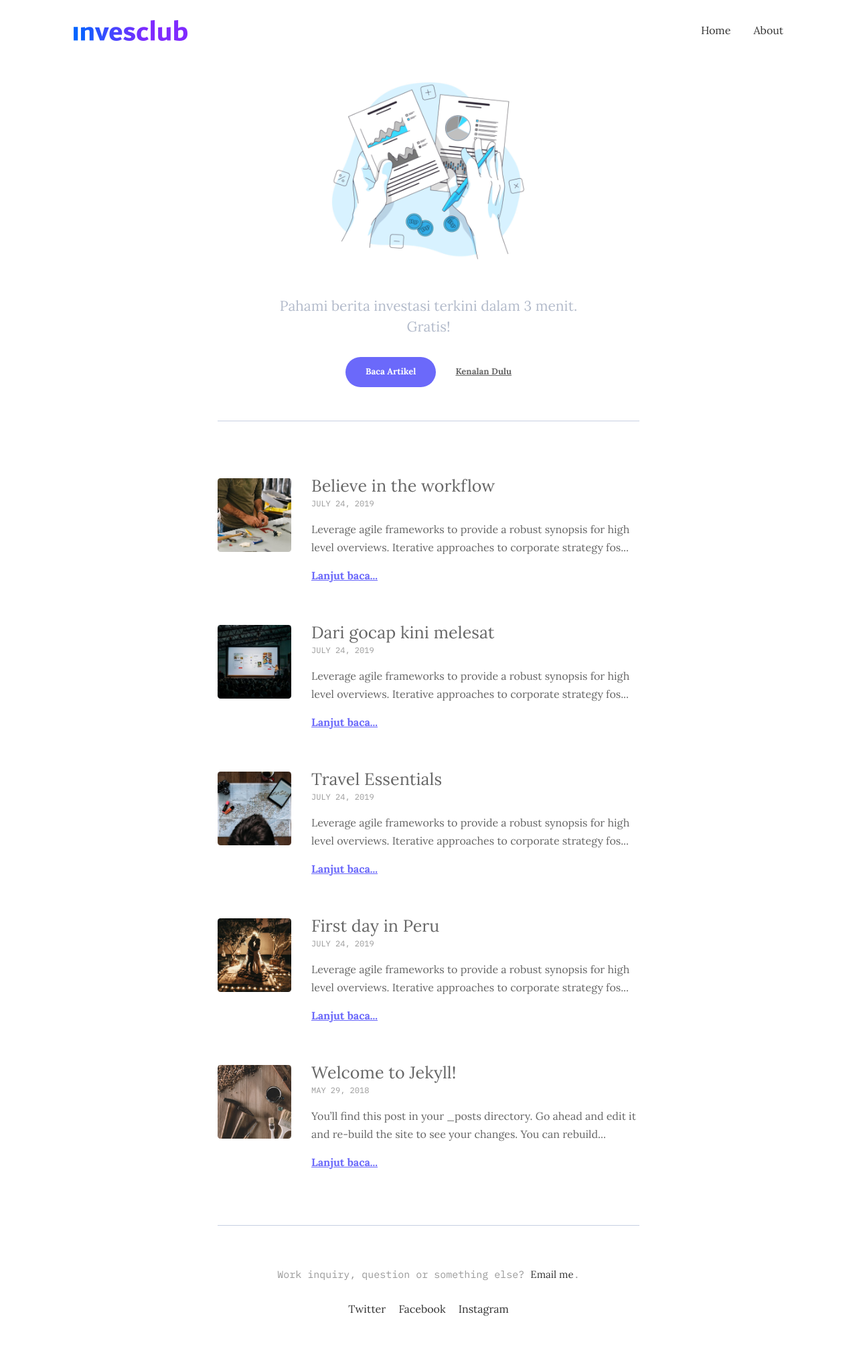
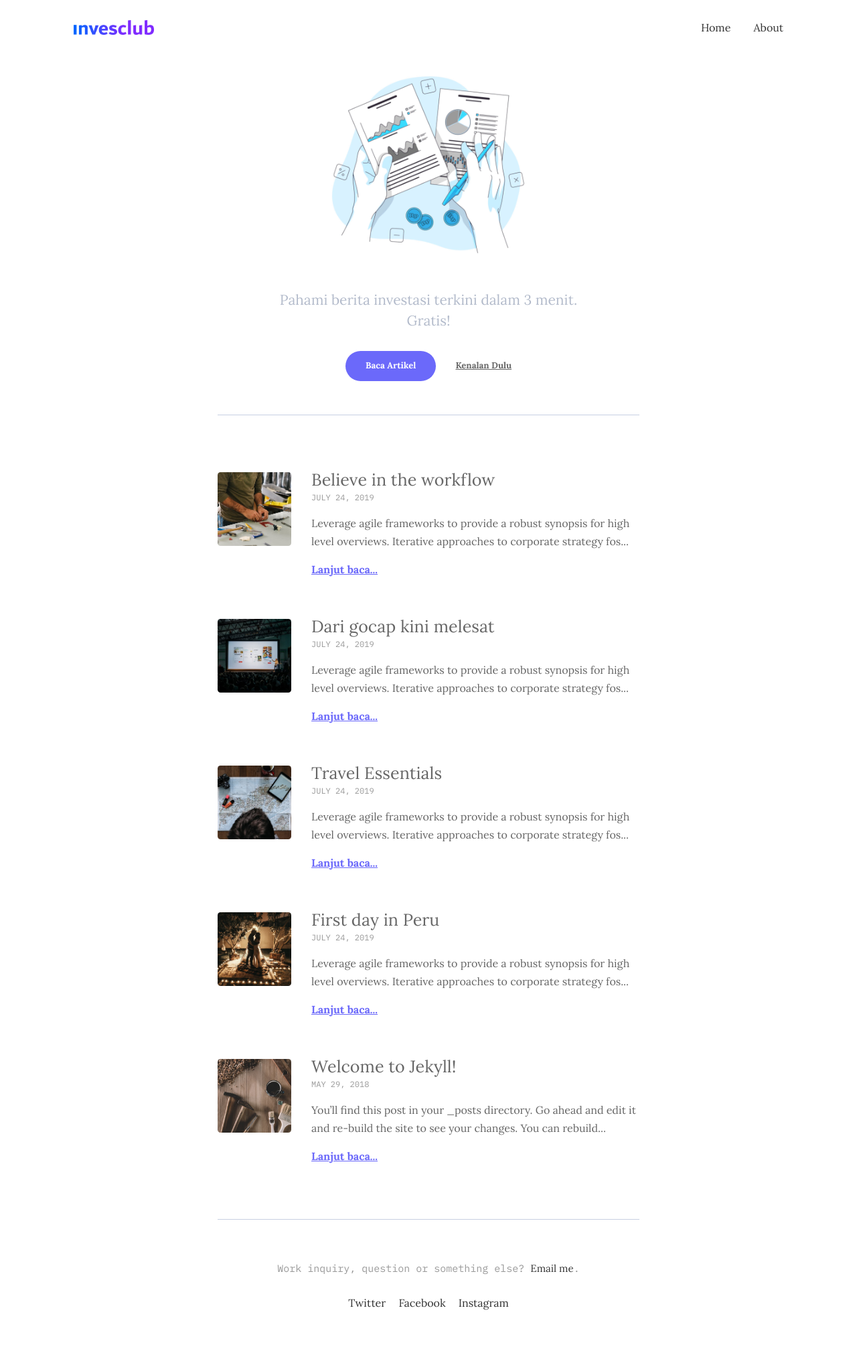
Before and after one commit to ekonomikusid/home, a Jekyll site: the page built from index.html, in a window 1280 px wide. Shown: the whole page at 67% size. Built offline with Jekyll 4.4.1, drawn with Linux system fonts in a browser that asks for light colours.

Commit message:
Update _header.scss

```diff
--- a/_sass/3-modules/_header.scss
+++ b/_sass/3-modules/_header.scss
@@ -16,7 +16,7 @@
 }
 
 .logo__image {
-  max-height: 50px;
+  max-width: 120px;
 }
 
 .nav__item {
```
